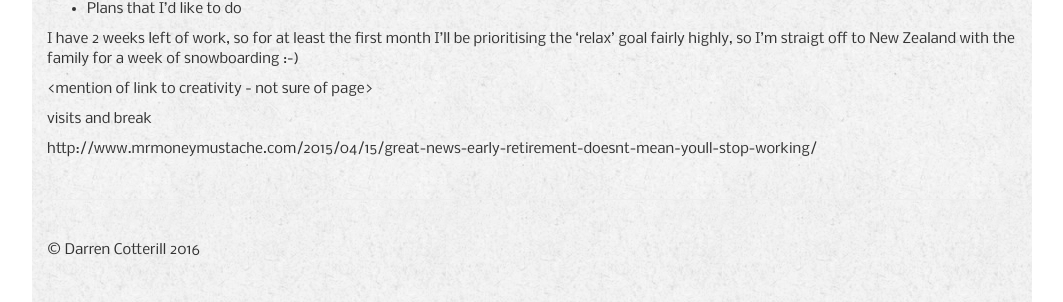
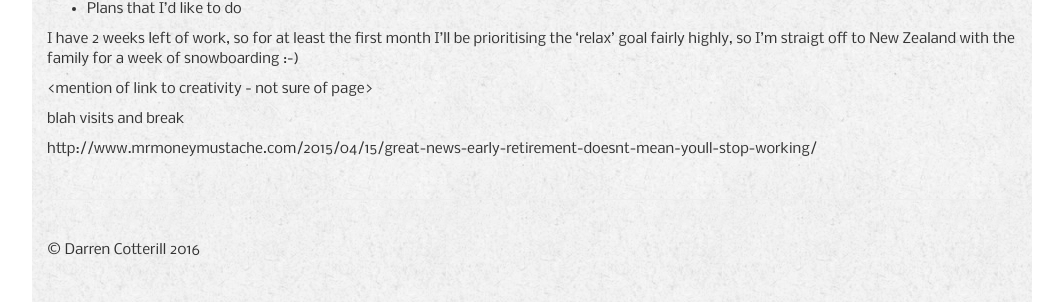
Before and after one commit to DCotterill/DCotterill.github.io, a Jekyll site: the page built from _posts/2016-06-01-Blog-First-Post-Career-Break.md, in a window 1280 px wide and 900 px high, scrolled down 1720 px. Shown: the part 545-847 px from the top of the window, without its empty margins (108-1171 px from the left). Built offline with Jekyll 4.4.1, drawn with Linux system fonts in a browser that asks for light colours; nearby versions of some CDN libraries; some web fonts are replaced; some of the changed lines change nothing that is shown.

Commit message:
Updated 2016-06-01-Blog-First-Post-Career-Break.md

```diff
--- a/_posts/2016-06-01-Blog-First-Post-Career-Break.md
+++ b/_posts/2016-06-01-Blog-First-Post-Career-Break.md
@@ -1,8 +1,9 @@
 ---
 layout: post
-title: "Time for a break"
-date: 2016-06-27
+title: Time for a break
+date: 2016-06-27T00:00:00.000Z
 categories: scratch
+published: true
 ---
 
 After almost 20 years of full time work in the IT industry, I've made the decision to quit my job with nothing else to go to.
@@ -62,7 +63,7 @@
 
 <mention of link to creativity - not sure of page>
 
-
+blah
 visits and break
 
 http://www.mrmoneymustache.com/2015/04/15/great-news-early-retirement-doesnt-mean-youll-stop-working/
```
